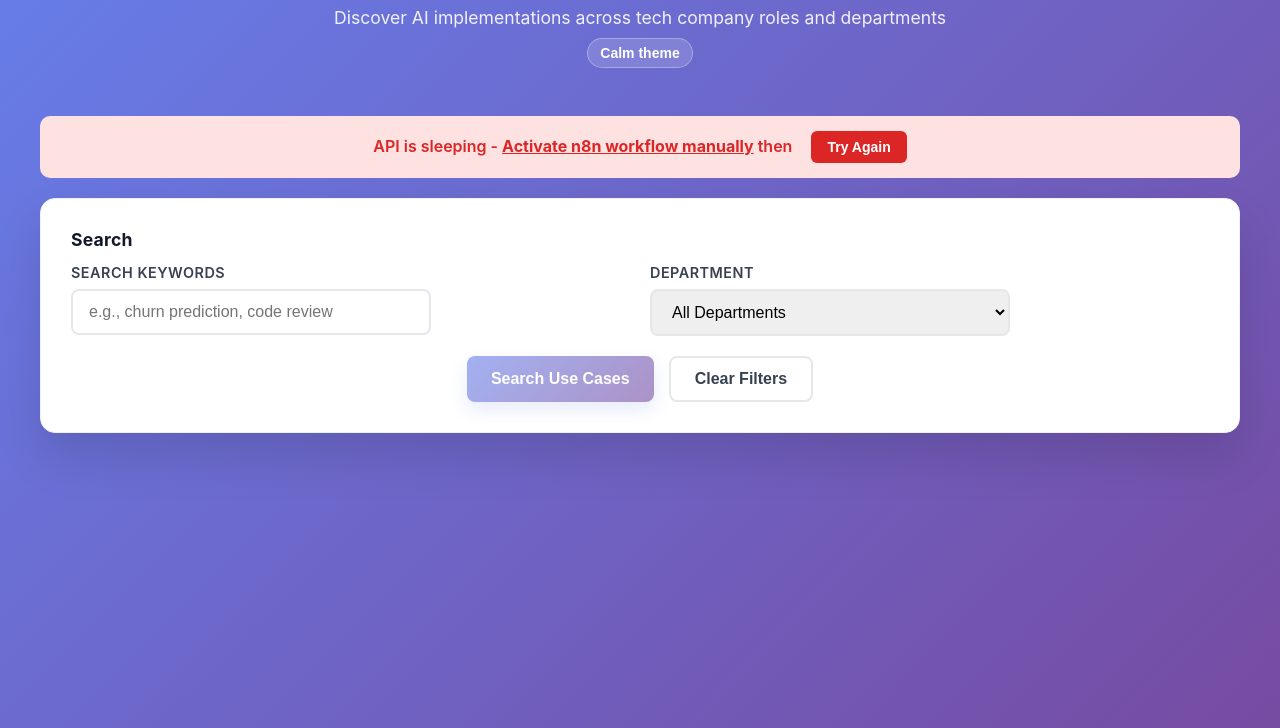
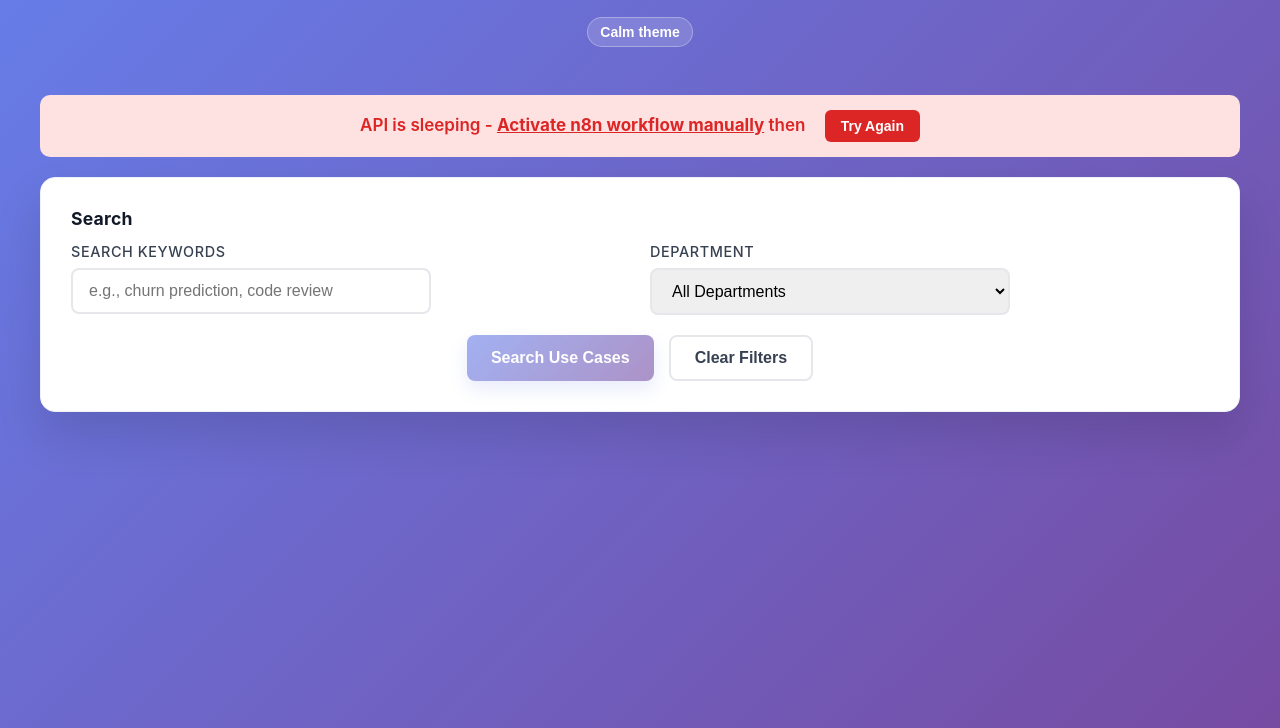
Before and after one commit to GaliGonen/ai-taxonomy-builder, a plain HTML site: page index.html in a window 1280 px wide. Shown: the part 72-800 px from the top of the page. Drawn offline with Linux system fonts and the light colour scheme; no server answers.

Commit message:
index.html

```diff
--- a/index.html
+++ b/index.html
@@ -16,6 +16,7 @@
             background: linear-gradient(135deg, #667eea 0%, #764ba2 100%);
             min-height: 100vh;
             padding: 20px;
+            font-size: 16px;
         }
 
         /* Calm theme variant */
@@ -130,12 +131,12 @@
         }
 
         .form-group label {
-            font-weight: 600;
+            font-weight: 500;
             margin-bottom: 8px;
             color: #374151;
             font-size: 0.9rem;
             text-transform: uppercase;
-            letter-spacing: 0.5px;
+            letter-spacing: 0.6px;
         }
 
         input, select {
@@ -275,7 +276,7 @@
             font-size: 1.4rem;
             font-weight: 800;
             color: #111827;
-            margin-bottom: 12px;
+            margin-bottom: 16px;
             line-height: 1.35;
         }
 
@@ -390,6 +391,11 @@
             font-weight: 600;
             white-space: nowrap;
             border: 1px solid transparent;
+            line-height: 1.25;
+        }
+
+        @media (min-width: 1024px) {
+            body { font-size: 17px; }
         }
 
         /* Neutral base for most badges */
@@ -486,7 +492,6 @@
     <div class="container">
         <header class="header">
             <h1>AI Use Cases Taxonomy</h1>
-            <p>Discover AI implementations across tech company roles and departments</p>
             <button id="themeToggle" class="theme-toggle" type="button">Calm theme</button>
         </header>
 
```
